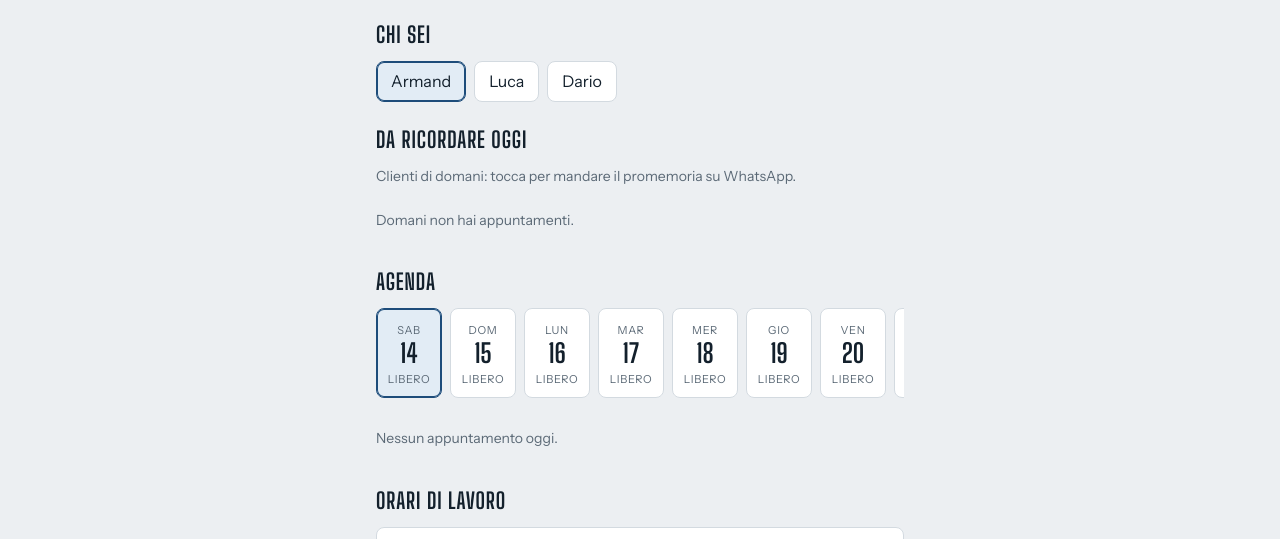
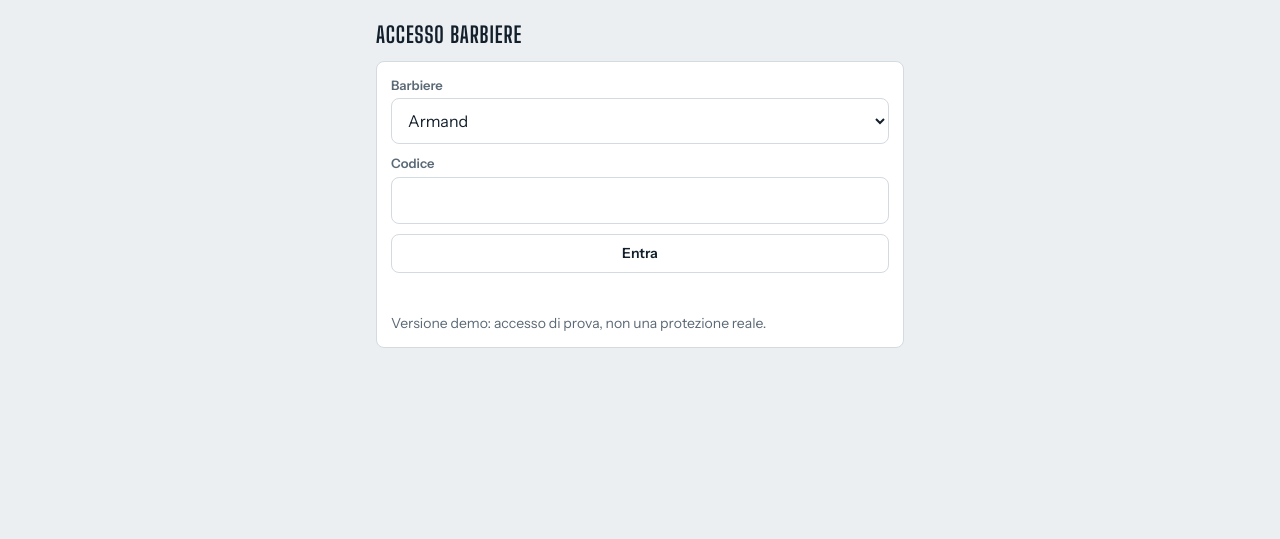
Before and after one commit to ecohousessrls-creator/prenota-barbiere, a plain HTML site: page index.html in a window 1280 px wide. Both pictures are taken after a click on the link "BARBIERE". Shown: the part 181-720 px from the top of the page. Drawn offline with Linux system fonts and the light colour scheme.

Commit message:
Update index.html

```diff
--- a/index.html
+++ b/index.html
@@ -126,7 +126,17 @@ a.btn{text-decoration:none;display:inline-block}
   </section>
 
   <section class="view" id="v-barbiere">
-    <div><h2>Chi sei</h2><div class="chips" id="c-who"></div></div>
+    <div id="b-login"><h2>Accesso barbiere</h2>
+      <div class="card fields">
+        <div><label for="l-who">Barbiere</label><select id="l-who"></select></div>
+        <div><label for="l-pin">Codice</label><input type="tel" id="l-pin" inputmode="numeric" autocomplete="off"></div>
+        <button class="btn sm" id="b-login-go" type="button">Entra</button>
+        <p class="msg" id="m-login" role="status"></p>
+        <p class="muted" style="margin:0">Versione demo: accesso di prova, non una protezione reale.</p>
+      </div>
+    </div>
+    <div id="b-area" style="display:none;flex-direction:column;gap:22px">
+    <div class="row"><h2 id="b-hello" style="margin:0"></h2><button class="btn sm" type="button" data-act="logout">Esci</button></div>
     <div><h2>Da ricordare oggi</h2><p class="muted" style="margin:0 0 10px">Clienti di domani: tocca per mandare il promemoria su WhatsApp.</p><div class="list" id="c-remind"></div></div>
     <div><h2>Agenda</h2><div class="days" id="c-bdays"></div><div class="list" id="c-agenda" style="margin-top:10px"></div></div>
     <div><h2>Orari di lavoro</h2><div class="card" id="c-hours"></div><p class="msg" id="m-hours" role="status"></p></div>
@@ -138,6 +148,7 @@ a.btn{text-decoration:none;display:inline-block}
         <p class="msg" id="m-photo" role="status"></p>
       </div>
       <div class="gal" id="c-myworks" style="margin-top:10px"></div>
+    </div>
     </div>
   </section>
 </div>
@@ -159,13 +170,15 @@ const DEMO={name:'La tua barberia',
   services:[{id:'s1',name:'Taglio capelli',min:30,price:18},{id:'s2',name:'Barba',min:30,price:10},{id:'s3',name:'Taglio + barba',min:60,price:25},{id:'s4',name:'Taglio bambino',min:30,price:12}],
   products:[{id:'p1',name:'Cera opaca',price:12},{id:'p2',name:'Olio da barba',price:14},{id:'p3',name:'Shampoo uomo',price:9}]};
 
+const DEMO_PIN='1234';
 const today=ymd(new Date());
 const S={cfg:DEMO,bookings:[],works:[],db:null,uid:null,
   sel:{barber:null,service:null,date:null,time:null,products:[]},
-  mine:[],who:null,bdate:today,gal:'all',confirm:null};
+  mine:[],who:null,auth:false,bdate:today,gal:'all',confirm:null};
 try{S.mine=JSON.parse(localStorage.getItem('mine')||'[]')}catch(e){}
 const saveMine=()=>{try{localStorage.setItem('mine',JSON.stringify(S.mine.slice(-30)))}catch(e){}};
 
+try{const a=JSON.parse(sessionStorage.getItem('barber')||'null');if(a){S.auth=true;S.who=a}}catch(e){}
 const barber=id=>(S.cfg.barbers||[]).find(b=>b.id===id);
 const service=id=>(S.cfg.services||[]).find(s=>s.id===id);
 const product=id=>(S.cfg.products||[]).find(p=>p.id===id);
@@ -209,7 +222,10 @@ function render(){
   $('#c-gal').innerHTML=g.map(w=>figHtml(w,false)).join('')||'<p class="muted" style="grid-column:1/-1">Ancora nessuna foto. I barbieri le pubblicano dalla scheda Barbiere.</p>';
   // barber side
   if(!barber(S.who))S.who=(c.barbers||[])[0]?.id||null;
-  $('#c-who').innerHTML=(c.barbers||[]).map(x=>`<button class="opt" type="button" data-act="who" data-id="${esc(x.id)}" aria-pressed="${S.who===x.id}">${esc(x.name)}</button>`).join('');
+  const lw=$('#l-who'),sig=(c.barbers||[]).map(x=>x.id+x.name).join('|');
+  if(lw.dataset.sig!==sig){lw.dataset.sig=sig;lw.innerHTML=(c.barbers||[]).map(x=>`<option value="${esc(x.id)}">${esc(x.name)}</option>`).join('')}
+  $('#b-login').style.display=S.auth?'none':'';$('#b-area').style.display=S.auth?'flex':'none';
+  $('#b-hello').textContent=S.auth?'Ciao '+(barber(S.who)?.name||''):'';
   $('#c-bdays').innerHTML=nextDays(14).map(d=>{const o=dObj(d),n=S.bookings.filter(x=>x.barber===S.who&&x.date===d).length;
     return `<button class="opt" type="button" data-act="bdate" data-id="${d}" aria-pressed="${S.bdate===d}"><small>${WD[o.getDay()]}</small><b>${o.getDate()}</b><small>${n?n+' app.':'libero'}</small></button>`}).join('');
   const ag=S.bookings.filter(x=>x.barber===S.who&&x.date===S.bdate).sort((a,z)=>a.time.localeCompare(z.time));
@@ -316,6 +332,7 @@ document.addEventListener('click',e=>{
   else if(a==='product')sel.products=sel.products.includes(id)?sel.products.filter(x=>x!==id):[...sel.products,id];
   else if(a==='gal')S.gal=id;
   else if(a==='who'){S.who=id;render();renderHours();return}
+  else if(a==='logout'){S.auth=false;try{sessionStorage.removeItem('barber')}catch(e){}}
   else if(a==='bdate')S.bdate=id;
   else if(a==='cancel')return cancelBk(id);
   else if(a==='done')return doneBk(id);
@@ -325,6 +342,11 @@ document.addEventListener('click',e=>{
 });
 $('#b-book').addEventListener('click',book);
 $('#b-photo').addEventListener('click',addPhoto);
+$('#b-login-go').addEventListener('click',()=>{
+  if($('#l-pin').value.trim()!==DEMO_PIN)return say('#m-login','Codice non valido.','err');
+  S.auth=true;S.who=$('#l-who').value;try{sessionStorage.setItem('barber',JSON.stringify(S.who))}catch(e){}
+  $('#l-pin').value='';say('#m-login','','');render();renderHours();
+});
 
 function route(){
   const h=['prenota','lavori','barbiere'].includes(location.hash.slice(1))?location.hash.slice(1):'prenota';
```
